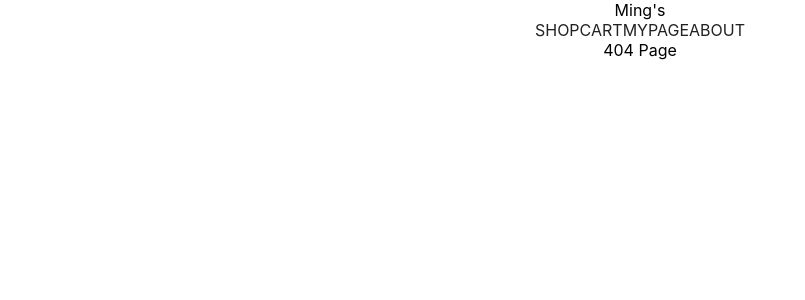
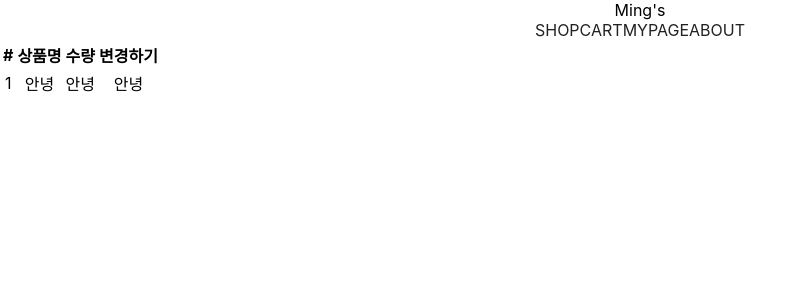
Before and after one commit to alsruddl0805/Project_Copy, a React (Create React App) app in the folder shop/: page /cart in a window 1280 px wide. Before the commit this address had no page. Shown: the top 300 px of the page, without its empty margins (0-805 px from the left). Built offline with nearby package versions, Linux system fonts and the light colour scheme; the HTML template or start-up script is replaced by a standard one.

Commit message:
Redux setting

```diff
--- a/shop/package.json
+++ b/shop/package.json
@@ -3,6 +3,7 @@
   "version": "0.1.0",
   "private": true,
   "dependencies": {
+    "@reduxjs/toolkit": "^1.8.3",
     "@testing-library/jest-dom": "^5.16.4",
     "@testing-library/react": "^13.3.0",
     "@testing-library/user-event": "^13.5.0",
@@ -11,6 +12,7 @@
     "react": "^18.2.0",
     "react-bootstrap": "^2.4.0",
     "react-dom": "^18.2.0",
+    "react-redux": "^8.0.2",
     "react-router-dom": "^6.3.0",
     "react-scripts": "5.0.1",
     "styled-components": "^5.3.5",
--- a/shop/src/App.js
+++ b/shop/src/App.js
@@ -2,10 +2,11 @@
 import { createContext, useState } from 'react';
 import { Navbar, Container, Nav } from 'react-bootstrap';
 import bg from './img/001.jpg';
-import listData from './routes/data.js';
-import Detail from './routes/detail.js';
+import listData from './routes/Data.js';
+import Detail from './routes/Detail.js';
 import { Routes, Route, Link, useNavigate, Outlet } from 'react-router-dom';
 import axios from 'axios';
+import Cart from './routes/Cart.js';
 
 let Context1 = createContext();
 
@@ -40,7 +41,7 @@
           <Navbar.Brand onClick={() => {navigate('/')}}>Ming's</Navbar.Brand>
           <Nav className="me-auto">
             <Nav.Link onClick={() => {navigate('/shop')}}>SHOP</Nav.Link>
-            <Nav.Link href="#cart">CART</Nav.Link>
+            <Nav.Link onClick={() => {navigate('/cart')}}>CART</Nav.Link>
             <Nav.Link href="#mypage">MYPAGE</Nav.Link>
             <Nav.Link onClick={() => {navigate('/about')}}>ABOUT</Nav.Link>
           </Nav>
@@ -94,6 +95,8 @@
           <Detail shoes={shoes}/> {/* 이 안의 모든 컴포넌트는 전부 state 사용 가능*/}
         </Context1.Provider>
       } />
+
+      <Route path="/cart" element={<Cart/>}></Route>
 
       {/*
       Nested Route (태그 내부 경로 연결)
--- /dev/null
+++ b/shop/src/routes/Cart.js
@@ -0,0 +1,28 @@
+import { Table } from 'react-bootstrap'
+
+function Cart() {
+    return (
+        <div>
+        <Table>
+            <thead>
+                <tr>
+                <th>#</th>
+                <th>상품명</th>
+                <th>수량</th>
+                <th>변경하기</th>
+                </tr>
+            </thead>
+            <tbody>
+                <tr>
+                <td>1</td>
+                <td>안녕</td>
+                <td>안녕</td>
+                <td>안녕</td>
+                </tr>
+            </tbody>
+        </Table>
+        </div>
+    )
+}
+
+export default Cart;
--- a/shop/src/routes/detail.js
+++ b/shop/src/routes/detail.js
@@ -2,7 +2,7 @@
 import { useParams } from "react-router-dom";
 import styled from 'styled-components';
 import { Nav, Tab } from 'react-bootstrap';
-import Context1 from './../App.js';
+import Context1 from '../App.js';
 
 // 예전 문법 기준
 // class Detail2 extends React.Component {
--- /dev/null
+++ b/shop/src/store.js
@@ -0,0 +1,5 @@
+import { configureStore } from '@reduxjs/toolkit'
+
+export default configureStore({
+  reducer: { }
+})
```
Also changed, not shown: shop/src/index.js (+6 -2 lines), 1 other file (tests, documents, lock files or other folders).
